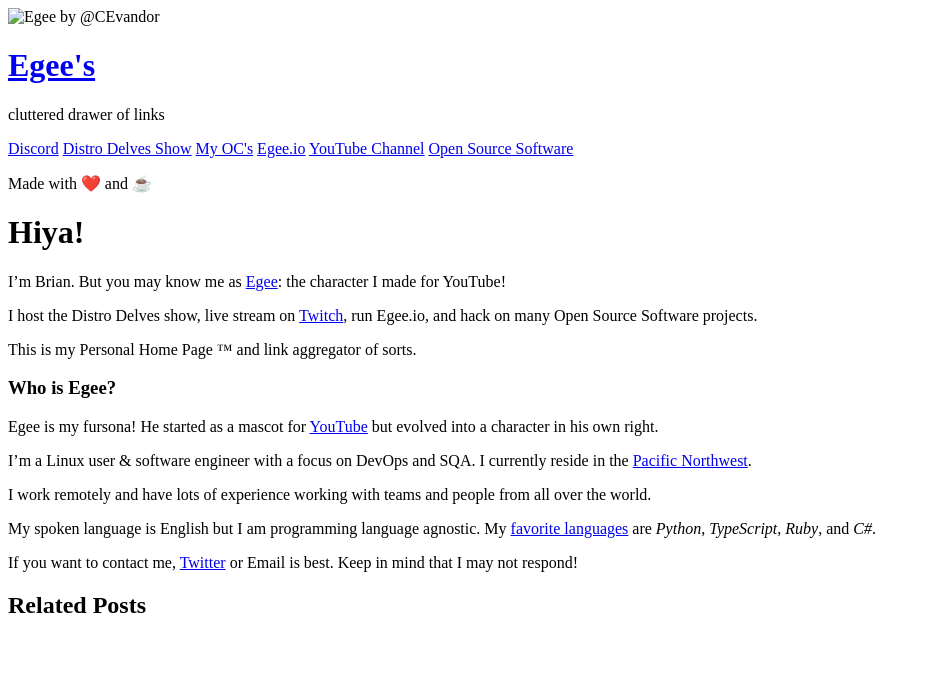
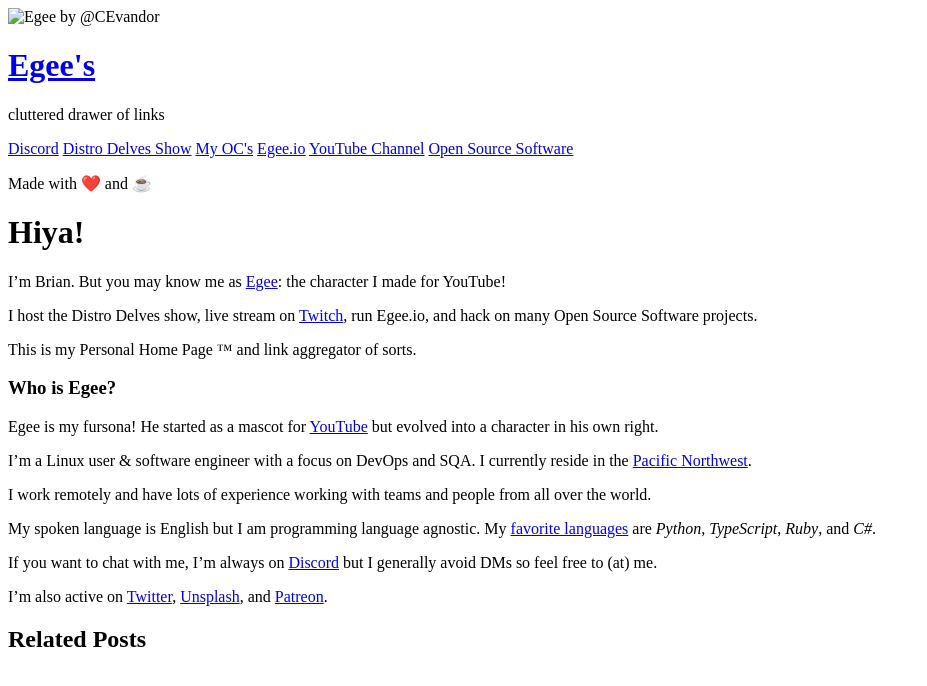
Before and after one commit to Egeeio/egee-xyz, a Jekyll site: the page built from _posts/2013-12-28-hi-there.md, in a window 1280 px wide. Shown: the top 686 px of the page, without its empty margins (0-927 px from the left). Built offline with Jekyll 4.4.1, drawn with Linux system fonts in a browser that asks for light colours.

Commit message:
rewrote links

```diff
--- a/_posts/2013-12-28-hi-there.md
+++ b/_posts/2013-12-28-hi-there.md
@@ -22,4 +22,6 @@
 My spoken language is English but I am programming language agnostic. My [favorite languages](https://coderstats.net/github/#egee-irl) are <i>Python</i>, <i>TypeScript</i>, <i>Ruby</i>,
 and <i>C#</i>.
 
-If you want to contact me, [Twitter](https://twitter.com/egee_irl) or Email is best. Keep in mind that I may not respond!
+If you want to chat with me, I'm always on [Discord](/discord) but I generally avoid DMs so feel free to (at) me.
+
+I'm also active on [Twitter](https://twitter.com/egee_irl), [Unsplash](https://unsplash.com/@egeeirl), and [Patreon](https://www.patreon.com/egeeirl).
```
